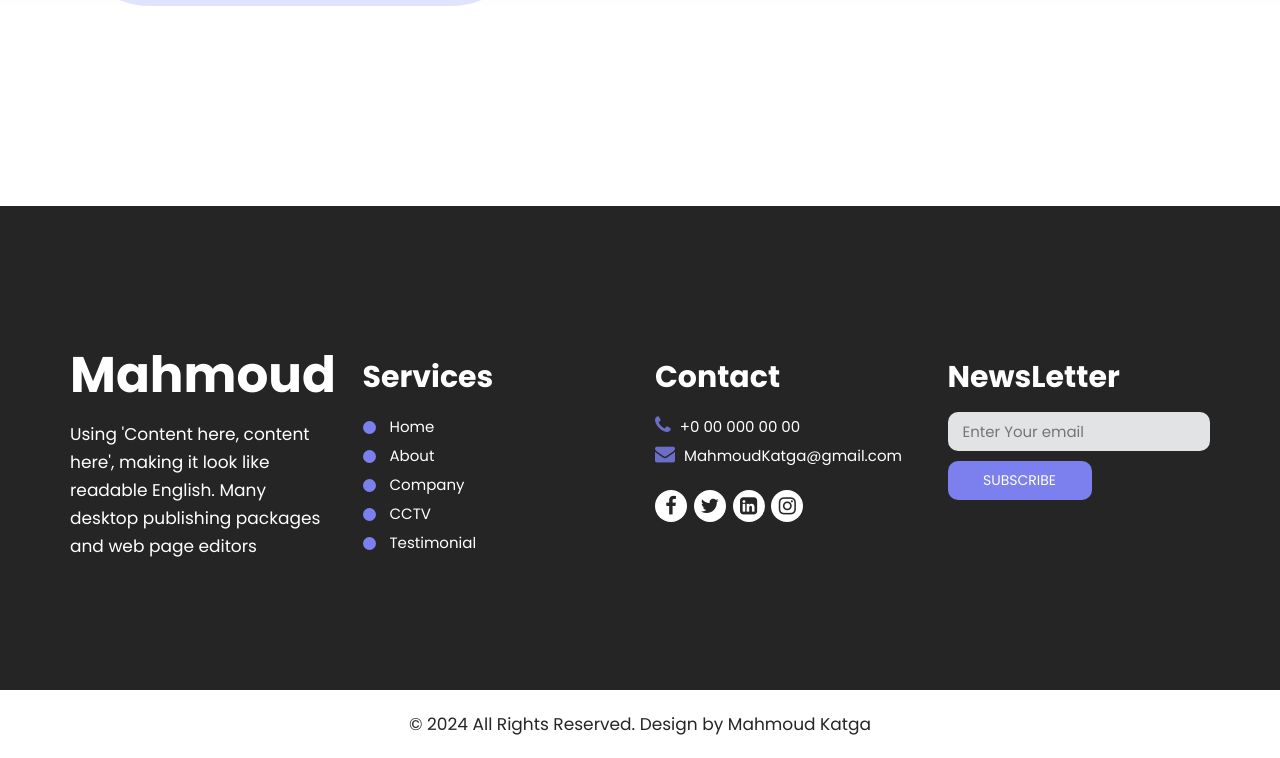
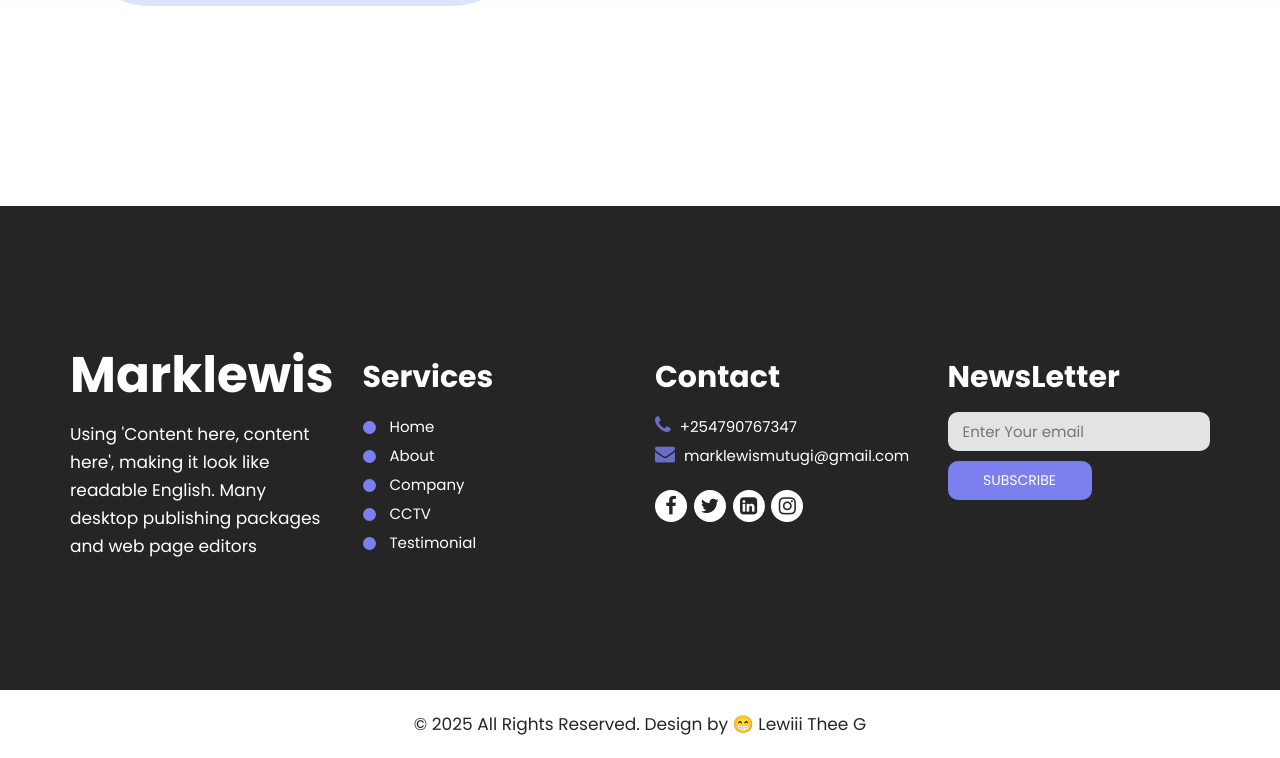
Before and after one commit to lewiii254/CCTV-Ecommerce, a plain HTML site: page about.html in a window 1280 px wide. Shown: the part 839-1597 px from the top of the page. Drawn offline with Linux system fonts and the light colour scheme.

Commit message:
Update about.html

```diff
--- a/about.html
+++ b/about.html
@@ -8,7 +8,7 @@
       <meta name="viewport" content="width=device-width, initial-scale=1">
       <meta name="viewport" content="initial-scale=1, maximum-scale=1">
       <!-- site metas -->
-      <title>Mahmoud</title>
+      <title>Marklewis</title>
       <meta name="keywords" content="">
       <meta name="description" content="">
       <meta name="author" content="">
@@ -49,7 +49,7 @@
                <div class="row">
                   <div class="col-sm-3">
                      <div class="logo">
-                        <a href="index.html">Mahmoud</a>
+                        <a href="index.html">Marklewis</a>
                      </div>
                   </div>
                   <div class="col-sm-9">
@@ -90,7 +90,7 @@
                <div class="row">
                   <div class="col-md-3 col-sm-6">
                      <div class="Informa">
-                        <a class="logo_footer" href="index.html">Mahmoud</a>
+                        <a class="logo_footer" href="index.html">Marklewis</a>
                         <p>Using 'Content here, content here', making it look like readable English. Many desktop publishing packages and web page editors</p>
                      </div>
                   </div>
@@ -112,10 +112,10 @@
                         <h3>Contact</h3>
                         <ul>
 
-                           <li> <a href="Javascript:void(0)"><i class="fa fa-phone" aria-hidden="true"></i> +0 00 000 00 00
+                           <li> <a href="Javascript:void(0)"><i class="fa fa-phone" aria-hidden="true"></i> +254790767347
                               </a>
                            </li>
-                           <li> <a href="Javascript:void(0)"> <i class="fa fa-envelope" aria-hidden="true"></i> MahmoudKatga@gmail.com
+                           <li> <a href="Javascript:void(0)"> <i class="fa fa-envelope" aria-hidden="true"></i> marklewismutugi@gmail.com
                               </a>
                            </li>
                         </ul>
@@ -142,7 +142,7 @@
                <div class="container">
                   <div class="row">
                      <div class="col-md-10 offset-md-1">
-                        <p>© 2024 All Rights Reserved. Design by  <a href="https://www.piecex.com/eng/users/profile/MahmoudKatga"> Mahmoud Katga</a></p>
+                        <p>© 2025 All Rights Reserved. Design by 😁 Lewiii Thee G</a></p>
                      </div>
                   </div>
                </div>
```
